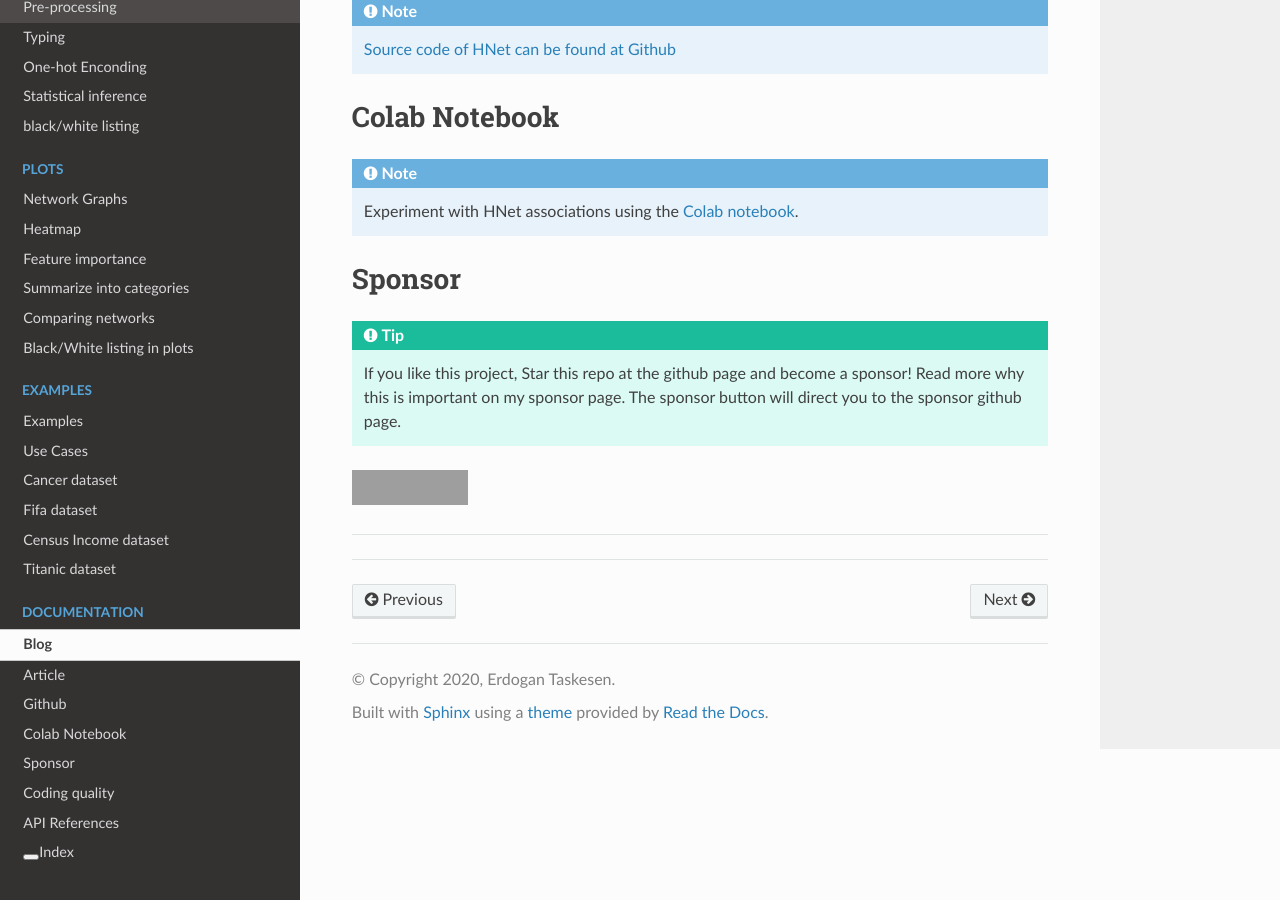
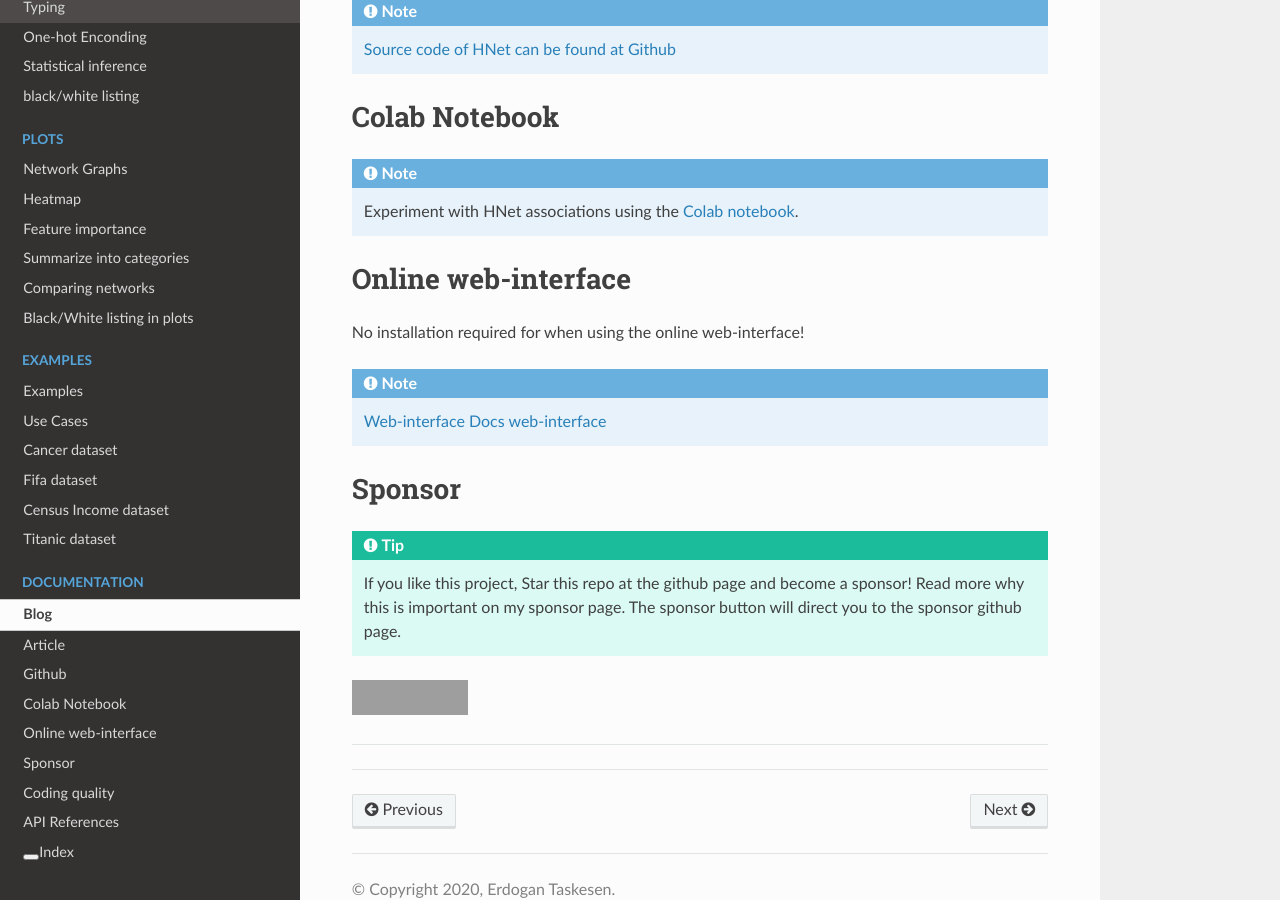
Before and after one commit to erdogant/hnet, a Sphinx documentation site: the page built from docs/source/Documentation.rst, in a window 1280 px wide and 900 px high, scrolled down 512 px. Built offline with Sphinx 7.4.7 and the Read the Docs theme 2.0.0, drawn with Linux system fonts in a browser that asks for light colours; comment, search, counter and statistics services are not loaded; grey boxes are pictures that could not be loaded.

Commit message:
update docs

```diff
--- a/docs/source/Documentation.rst
+++ b/docs/source/Documentation.rst
@@ -31,6 +31,15 @@
 .. _Colab notebook: https://colab.research.google.com/github/erdogant/hnet/blob/master/notebooks/hnet.ipynb
 
 
+Online web-interface
+'''''''''''''''''''''
+
+No installation required for when using the online web-interface!
+
+.. note::
+	`Web-interface <https://rwsdatalab.gitlab.io/public/codebase/dashboards/hnet-dashboard/hnet/>`_
+	`Docs web-interface <https://rwsdatalab.gitlab.io/public/codebase/dashboards/hnet-dashboard/pages//>`_
+
 
 Sponsor
 '''''''''''''''''''''
```
